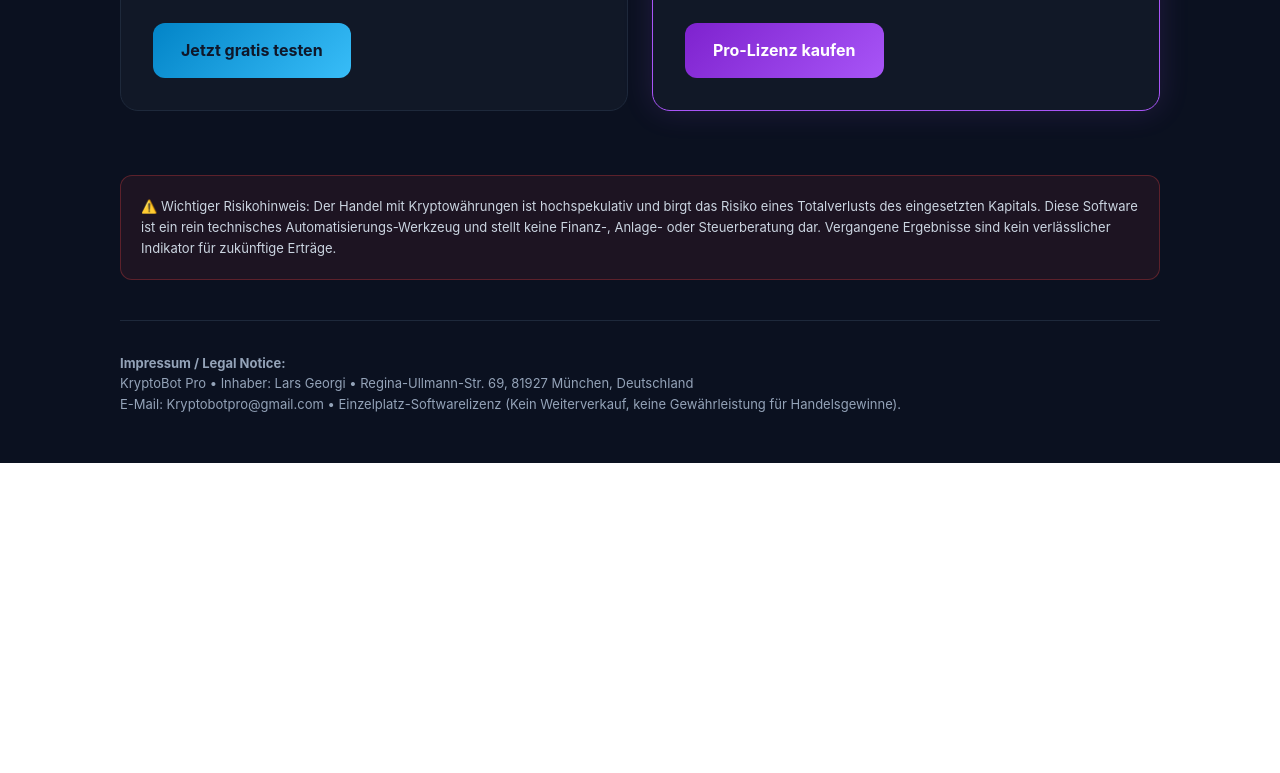
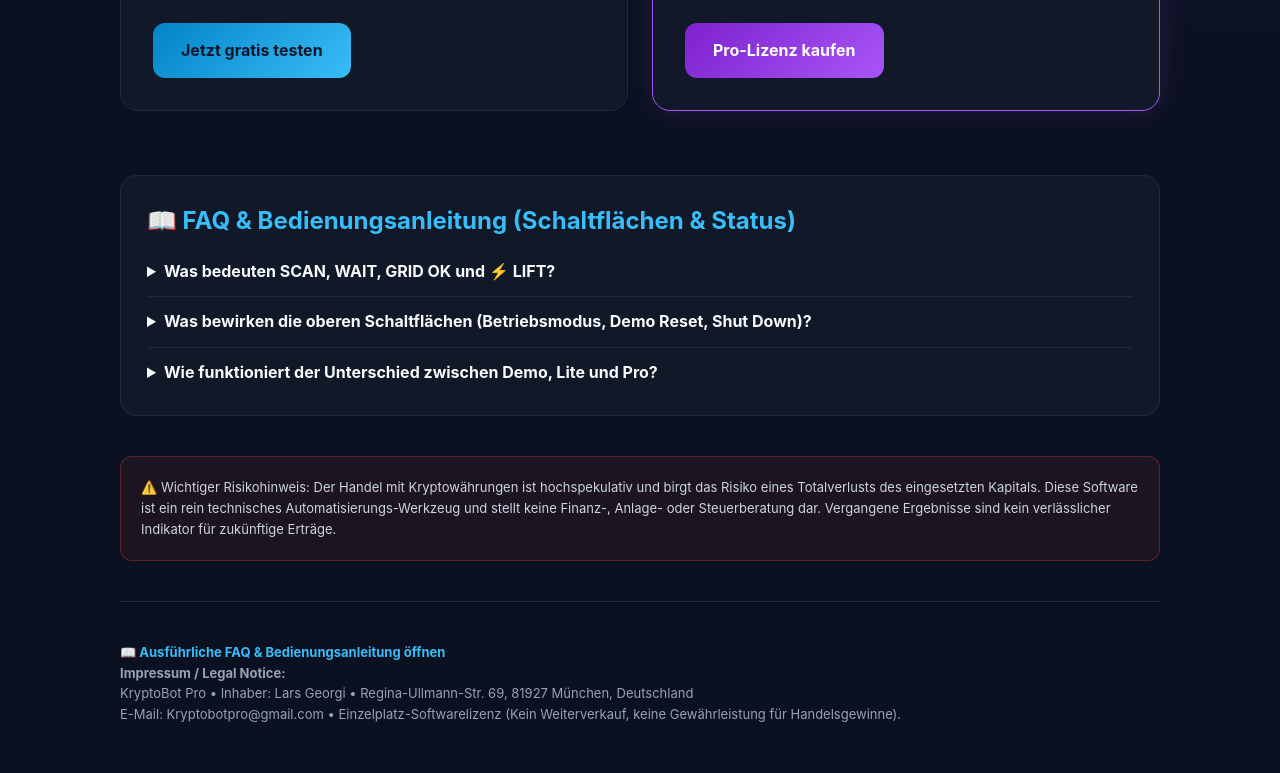
Before and after one commit to geolars/kraken-grid-momentum-bot, a plain HTML site: page index.html in a window 1280 px wide. Shown: the part 1155-1928 px from the top of the page. Before the commit the page ends 1618 px from the top, so only its background shows below. Drawn offline with Linux system fonts and the light colour scheme.

Commit message:
Update index.html

```diff
--- a/index.html
+++ b/index.html
@@ -152,12 +152,32 @@
         <a class="btn btn-pro" href="https://stripe.com" target="_blank" data-de="Pro-Lizenz kaufen" data-en="Buy Pro License">Pro-Lizenz kaufen</a>
       </div>
     </section>
+    <section class="card" style="margin-bottom: 40px;">
+      <h2 style="margin-bottom: 18px; color: var(--cyan);" data-de="📖 FAQ &amp; Bedienungsanleitung (Schaltflächen &amp; Status)" data-en="📖 FAQ &amp; User Guide (Buttons &amp; Status)">📖 FAQ &amp; Bedienungsanleitung (Schaltflächen &amp; Status)</h2>
+
+      <details style="margin-bottom: 12px; border-bottom: 1px solid var(--border); padding-bottom: 12px;">
+        <summary style="cursor: pointer; font-weight: 700; font-size: 16px;" data-de="Was bedeuten SCAN, WAIT, GRID OK und ⚡ LIFT?" data-en="What do SCAN, WAIT, GRID OK, and ⚡ LIFT mean?">Was bedeuten SCAN, WAIT, GRID OK und ⚡ LIFT?</summary>
+        <p style="margin-top: 8px; color: var(--muted); font-size: 14px;" data-de="<strong>SCAN:</strong> Prüft alle aktiven Märkte.<br><strong>GRID OK:</strong> Trend und Spread sind gesund – der Bot wartet auf einen kleinen Rücksetzer (-0,25 %) unter das 1h-Hoch für einen günstigen Einstieg.<br><strong>⚡ LIFT:</strong> Ausbruchs-Alarm (15m-Anstieg + hohes Volumen) für das Momentum-Modul.<br><strong>WAIT:</strong> Alle Paket-Plätze sind belegt oder der Bot wartet auf bessere Marktbedingungen." data-en="<strong>SCAN:</strong> Checks all active markets.<br><strong>GRID OK:</strong> Trend and spread are healthy – the bot waits for a small dip (-0.25%) below the 1h high for a favorable entry.<br><strong>⚡ LIFT:</strong> Breakout alert (15m surge + high volume) for the Momentum module.<br><strong>WAIT:</strong> All package slots are full or the bot is waiting for better market conditions."><strong>SCAN:</strong> Prüft alle aktiven Märkte.<br><strong>GRID OK:</strong> Trend und Spread sind gesund – der Bot wartet auf einen kleinen Rücksetzer (-0,25 %) unter das 1h-Hoch für einen günstigen Einstieg.<br><strong>⚡ LIFT:</strong> Ausbruchs-Alarm (15m-Anstieg + hohes Volumen) für das Momentum-Modul.<br><strong>WAIT:</strong> Alle Paket-Plätze sind belegt oder der Bot wartet auf bessere Marktbedingungen.</p>
+      </details>
+
+      <details style="margin-bottom: 12px; border-bottom: 1px solid var(--border); padding-bottom: 12px;">
+        <summary style="cursor: pointer; font-weight: 700; font-size: 16px;" data-de="Was bewirken die oberen Schaltflächen (Betriebsmodus, Demo Reset, Shut Down)?" data-en="What do the main buttons do (Operation Mode, Demo Reset, Shut Down)?">Was bewirken die oberen Schaltflächen (Betriebsmodus, Demo Reset, Shut Down)?</summary>
+        <p style="margin-top: 8px; color: var(--muted); font-size: 14px;" data-de="<strong>🟡 DEMO / 🔴 ECHT:</strong> Wechselt zwischen Spielgeld-Test und echtem Kraken-Handel.<br><strong>NUR VERKAUFEN:</strong> Stoppt neue Käufe, verkauft aber offene Pakete regulär weiter.<br><strong>🛑 Shut Down:</strong> Sofortiger Markt-Notverkauf eines einzelnen Pakets.<br><strong>🔄 Demo Reset:</strong> Setzt das Demokonto auf ein neues Startguthaben zurück." data-en="<strong>🟡 DEMO / 🔴 LIVE:</strong> Switches between virtual testing and real Kraken trading.<br><strong>SELL ONLY:</strong> Stops new buys while continuing to sell open packages normally.<br><strong>🛑 Shut Down:</strong> Immediate market sell of a single package.<br><strong>🔄 Demo Reset:</strong> Resets the demo account to a new starting balance."><strong>🟡 DEMO / 🔴 ECHT:</strong> Wechselt zwischen Spielgeld-Test und echtem Kraken-Handel.<br><strong>NUR VERKAUFEN:</strong> Stoppt neue Käufe, verkauft aber offene Pakete regulär weiter.<br><strong>🛑 Shut Down:</strong> Sofortiger Markt-Notverkauf eines einzelnen Pakets.<br><strong>🔄 Demo Reset:</strong> Setzt das Demokonto auf ein neues Startguthaben zurück.</p>
+      </details>
+
+      <details style="margin-bottom: 4px;">
+        <summary style="cursor: pointer; font-weight: 700; font-size: 16px;" data-de="Wie funktioniert der Unterschied zwischen Demo, Lite und Pro?" data-en="What is the difference between Demo, Lite, and Pro?">Wie funktioniert der Unterschied zwischen Demo, Lite und Pro?</summary>
+        <p style="margin-top: 8px; color: var(--muted); font-size: 14px;" data-de="Im kostenlosen <strong>Demo-Modus</strong> erleben Sie alle 8 Start-Coins, bis zu 6 Pakete und das Momentum-Modul (15 %). Im kostenlosen <strong>Lite-Echtmodus</strong> handeln Sie BTC/EUR &amp; ETH/EUR mit max. 2 Paketen. Mit der <strong>Pro-Lizenz (59,00 € einmalig)</strong> schalten Sie alle Kraken-Paare, bis zu 25 Pakete, Momentum-Lift, Trailing-Stop und den § 23 EStG-Steuertresor im Echt-Modus frei." data-en="In free <strong>Demo Mode</strong>, you experience all 8 starter coins, up to 6 packages, and the Momentum module (15%). In free <strong>Lite Live Mode</strong>, you trade BTC/EUR &amp; ETH/EUR with up to 2 packages. With the <strong>Pro License (€59.00 one-time)</strong>, you unlock all Kraken pairs, up to 25 packages, Momentum-Lift, Trailing Stop, and the Tax Vault in Live Mode.">Im kostenlosen <strong>Demo-Modus</strong> erleben Sie alle 8 Start-Coins, bis zu 6 Pakete und das Momentum-Modul (15 %). Im kostenlosen <strong>Lite-Echtmodus</strong> handeln Sie BTC/EUR &amp; ETH/EUR mit max. 2 Paketen. Mit der <strong>Pro-Lizenz (59,00 € einmalig)</strong> schalten Sie alle Kraken-Paare, bis zu 25 Pakete, Momentum-Lift, Trailing-Stop und den § 23 EStG-Steuertresor im Echt-Modus frei.</p>
+      </details>
+    </section>
+
     <div class="risk-box" data-de="⚠️ Wichtiger Risikohinweis: Der Handel mit Kryptowährungen ist hochspekulativ und birgt das Risiko eines Totalverlusts des eingesetzten Kapitals. Diese Software ist ein rein technisches Automatisierungs-Werkzeug und stellt keine Finanz-, Anlage- oder Steuerberatung dar. Vergangene Ergebnisse sind kein verlässlicher Indikator für zukünftige Erträge."
          data-en="⚠️ Important Risk Disclosure: Trading cryptocurrencies is highly speculative and carries the risk of total loss of invested capital. This software is a purely technical automation tool and does not constitute financial, investment, or tax advice. Past performance is not a reliable indicator of future results.">
       ⚠️ Wichtiger Risikohinweis: Der Handel mit Kryptowährungen ist hochspekulativ und birgt das Risiko eines Totalverlusts des eingesetzten Kapitals. Diese Software ist ein rein technisches Automatisierungs-Werkzeug und stellt keine Finanz-, Anlage- oder Steuerberatung dar. Vergangene Ergebnisse sind kein verlässlicher Indikator für zukünftige Erträge.
     </div>
 
     <footer>
+      <p style="margin-top: 8px;"><a href="faq.html" style="color: #38bdf8; font-weight: 700; text-decoration: none;" data-de="📖 Ausführliche FAQ &amp; Bedienungsanleitung öffnen" data-en="📖 Open Full FAQ &amp; User Guide">📖 Ausführliche FAQ &amp; Bedienungsanleitung öffnen</a></p>
       <strong>Impressum / Legal Notice:</strong><br />
       KryptoBot Pro • Inhaber: Lars Georgi • Regina-Ullmann-Str. 69, 81927 München, Deutschland<br />
       E-Mail: Kryptobotpro@gmail.com • Einzelplatz-Softwarelizenz (Kein Weiterverkauf, keine Gewährleistung für Handelsgewinne).
```
